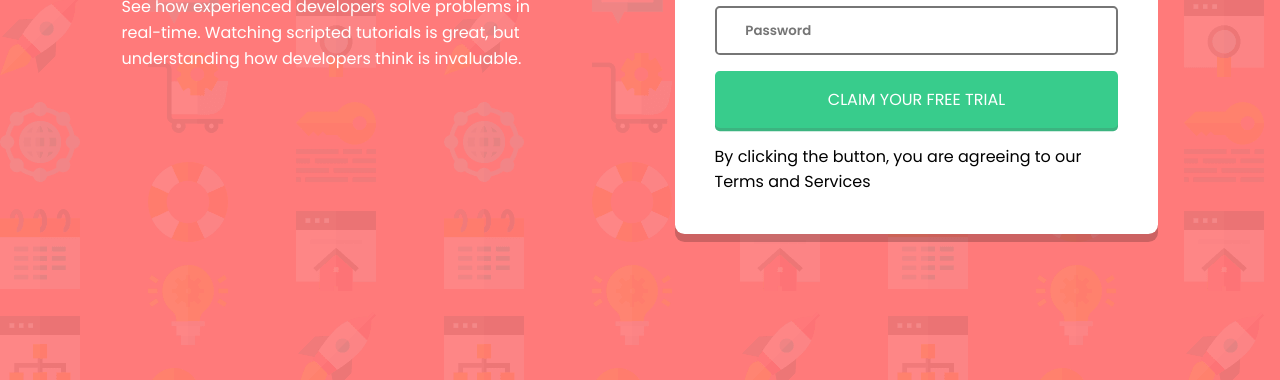
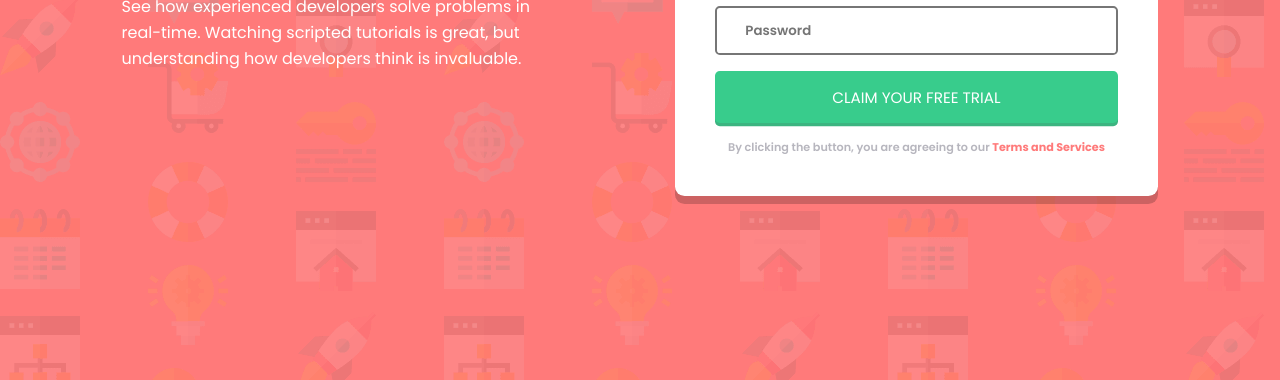
Before and after one commit to floraCodes/FEM-signup-page-form, a plain HTML site: page index.html in a window 1280 px wide. Shown: the part 420-800 px from the top of the page. Drawn offline with Linux system fonts and the light colour scheme.

Commit message:
Finish Desktop Styling

```diff
--- a/index.html
+++ b/index.html
@@ -51,7 +51,8 @@
 
           <button type="submit">Claim your free trial</button>
           <p>
-            By clicking the button, you are agreeing to our Terms and Services
+            By clicking the button, you are agreeing to our
+            <a href="#">Terms and Services</a>
           </p>
         </form>
       </div>
--- a/styles.css
+++ b/styles.css
@@ -92,6 +92,10 @@ input {
   font-weight: 600;
 }
 
+input:focus {
+  border-color: hsl(246, 25%, 77%);
+}
+
 input,
 button {
   margin-bottom: 1rem;
@@ -101,10 +105,24 @@ button {
 
 button {
   text-transform: uppercase;
-  font-size: 1rem;
+  font-size: 0.95rem;
   color: #fff;
   background-color: hsl(154, 59%, 51%);
   border: none;
-  padding: 1rem;
+  padding: 0.9rem;
   box-shadow: 0 0.2rem hsl(154, 50%, 47%);
 }
+
+form > p {
+  text-align: center;
+  font-size: 0.7rem;
+  font-weight: 600;
+  color: hsl(247, 6%, 73%);
+}
+
+a {
+  font-weight: 700;
+
+  text-decoration: none;
+  color: hsl(0, 100%, 74%);
+}
```
